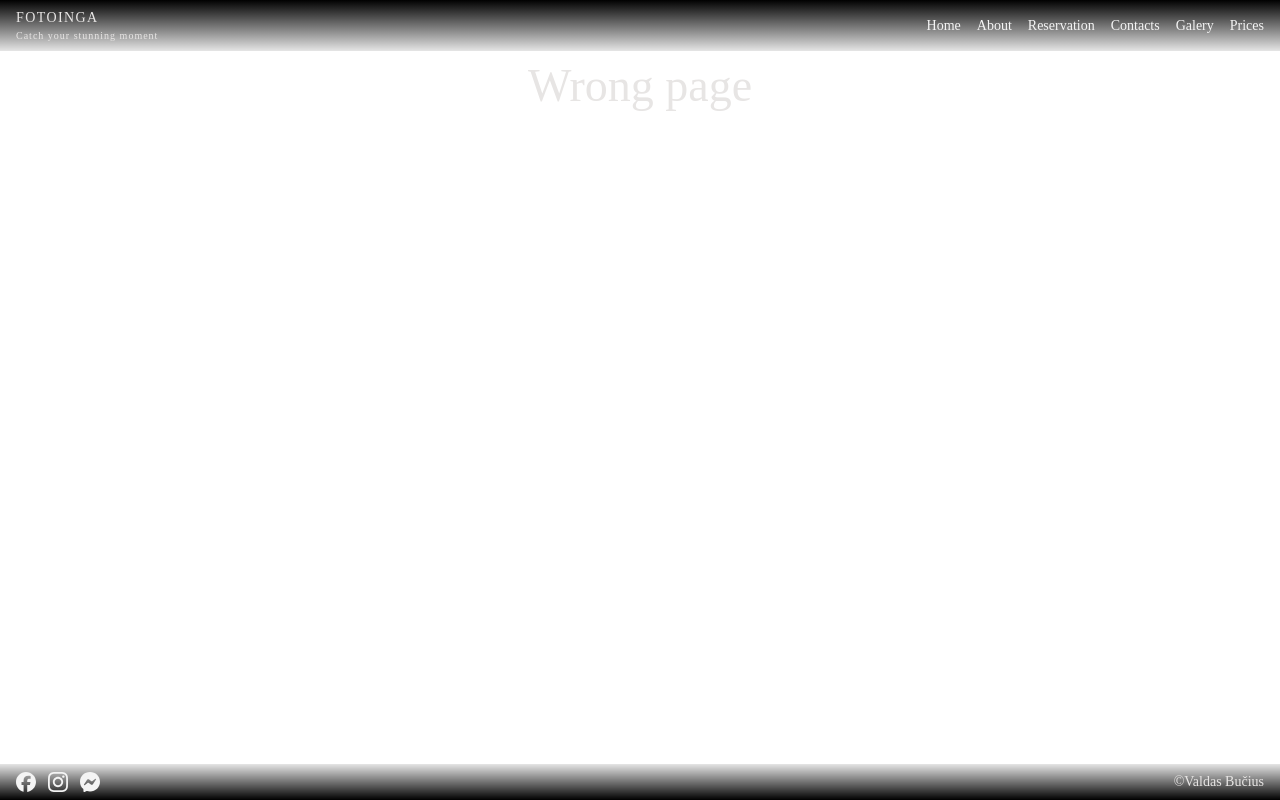
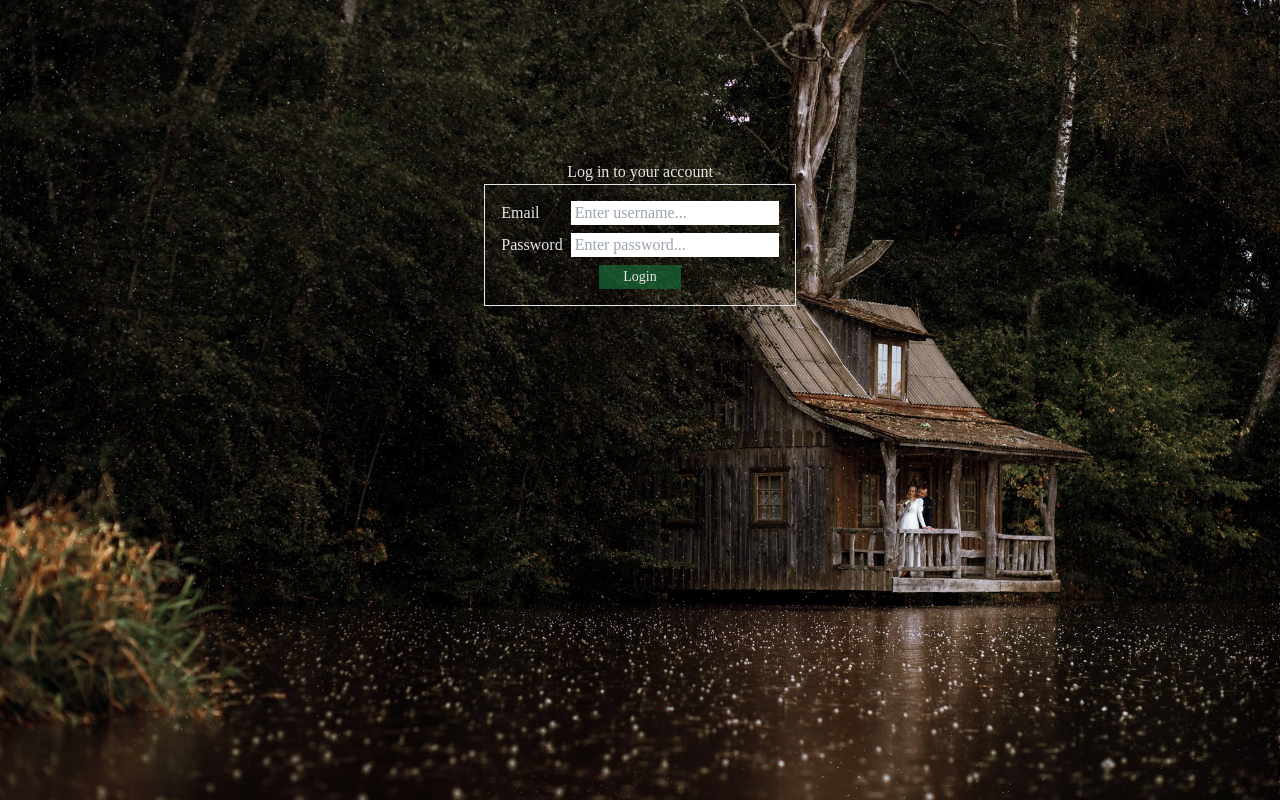
Before and after one commit to ValdasBucius/FotoInga, a React (Vite) app: page /login in a window 1280 px wide. Built offline with nearby package versions, Linux system fonts and the light colour scheme; a web font is replaced by a local one.

Commit message:
Authentification

```diff
--- a/package.json
+++ b/package.json
@@ -23,6 +23,7 @@
     "react-icons": "^5.0.1",
     "react-loader-spinner": "^6.1.6",
     "react-router-dom": "^6.21.3",
+    "react-spinners": "^0.13.8",
     "react-toastify": "^10.0.4"
   },
   "devDependencies": {
--- a/src/App.jsx
+++ b/src/App.jsx
@@ -12,6 +12,7 @@ import { QueryClient, QueryClientProvider } from "@tanstack/react-query";
 import { ReactQueryDevtools } from "@tanstack/react-query-devtools";
 import { createContext, useState } from "react";
 import ScrollToTop from "./features/reservations/ScrollToTop";
+import Login from "./pages/Login";
 
 const queryClient = new QueryClient({
   defaultOptions: {
@@ -22,13 +23,21 @@ const queryClient = new QueryClient({
 });
 
 export const NavigationContext = createContext();
+export const LogedContext = createContext();
 
 function App() {
   const [burgerActive, setBurgerActive] = useState(false); //header, navigation, home
+  const [loged, setLoged] = useState(false);
 
   return (
     <QueryClientProvider client={queryClient}>
       <ReactQueryDevtools initialIsOpen={false} />
+      <LogedContext.Provider
+        value={{
+          loged,
+          setLoged,
+        }}
+      >
         <NavigationContext.Provider
           value={{
             burgerActive,
@@ -40,6 +49,7 @@ function App() {
             <Routes>
               <Route element={<AppLayout />}>
                 <Route index element={<Navigate replace to="home" />} />
+                <Route path="/login" element={<Login />} />
                 <Route path="home" element={<Home />} />
                 <Route path="about" element={<About />} />
                 <Route path="contacts" element={<Contacts />} />
@@ -52,6 +62,7 @@ function App() {
             </Routes>
           </BrowserRouter>
         </NavigationContext.Provider>
+      </LogedContext.Provider>
     </QueryClientProvider>
   );
 }
--- /dev/null
+++ b/src/authentification/useLogin.js
@@ -0,0 +1,26 @@
+import { useMutation } from "@tanstack/react-query";
+import { login as loginApi } from "../services/apiAuth";
+import { useContext } from "react";
+import { LogedContext } from "../App";
+import { toast } from "react-toastify";
+
+export function useLogin() {
+  const { loged, setLoged } = useContext(LogedContext);
+
+  const { mutate: login, isLoading } = useMutation({
+    mutationFn: ({ email, password }) =>
+      loginApi({
+        email,
+        password,
+      }),
+    onSuccess: (user) => {
+      console.log(user);
+      setLoged(true);
+    },
+    onError: (err) => {
+      console.log("Error", err);
+      toast.error(`Provided email or password are incorrect`);
+    },
+  });
+  return { login, isLoading };
+}
--- a/src/pages/About.jsx
+++ b/src/pages/About.jsx
@@ -17,22 +17,36 @@ function About() {
             About me
           </h2>
           <div className="relative mb-2">
-            <img className="max-w-[70%]" src={about1} alt="photograher" />
+            <img
+              className="max-w-[70%] md:max-w-[40%] lg:max-w-[30%]"
+              src={about1}
+              alt="photograher"
+            />
 
-            <p className="absolute left-24 top-8 bg-gradient-to-l from-black/75 to-transparent p-2 text-sm">
+            <p className="md:text-md absolute left-24 top-8 bg-gradient-to-l from-black/75 to-transparent p-2 text-sm sm:left-48 lg:left-[15%]">
               Lorem ipsum, dolor sit amet consectetur adipisicing elit. Quia
               provident fugiat reprehenderit similique veritatis voluptates,
               minima molestiae.
             </p>
+            <p className="absolute left-[16%] top-[80%] hidden bg-gradient-to-r from-black/75 to-transparent p-2 text-sm sm:block sm:text-lg md:left-[5%] md:top-[83%] md:text-lg lg:left-[17%] lg:from-black/50">
+              Lorem ipsum dolor sit amet, consectetur adipisicing elit.
+            </p>
           </div>
 
           <div className="relative flex justify-end text-stone-200">
-            <img className="max-w-[70%]" src={about4} alt="photograher" />
-
-            <p className="absolute bottom-12 left-0 bg-gradient-to-r from-black/75 to-transparent p-2 text-sm">
-              Lorem ipsum, dolor sit amet consectetur adipisicing elit. Quia
-              provident fugiat reprehenderit similique veritatis voluptates,
-              minima molestiae.
+            <img
+              className="max-w-[70%] md:max-w-[50%] lg:max-w-[25%]"
+              src={about4}
+              alt="photograher"
+            />
+            <p className="md:text-md lg-left-[15%] absolute left-[0%] top-[5%] hidden bg-gradient-to-r from-black/75 to-transparent p-2 text-center text-sm sm:block lg:left-[43%] lg:from-black/50">
+              Eveniet, modi vel officiis veniam, et sapiente delectus voluptatem
+              magni facere rerum necessitatibus.
+            </p>
+            <p className="md:text-md absolute bottom-[12%] left-0 bg-gradient-to-r from-black/75 to-transparent p-2 text-sm sm:text-sm md:left-[30%] lg:left-[70%] lg:bg-gradient-to-l ">
+              Lorem ipsum, dolor sit amet consectetur adipisicing elit. Lorem
+              ipsum dolor sit amet consectetur adipisicing elit. Fugiat atque,
+              nam quidem earum dolore totam rem.
             </p>
           </div>
         </div>
--- /dev/null
+++ b/src/pages/Login.jsx
@@ -0,0 +1,18 @@
+import Container from "../ui/Container";
+import LoginForm from "../ui/LoginForm";
+
+function Login() {
+  return (
+    <div className="relative min-h-dvh min-w-full bg-background3 bg-cover bg-center bg-no-repeat">
+      <Container>
+        <div className="flex flex-col items-center py-40">
+          <h2 className="text-stone-200">Log in to your account</h2>
+
+          <LoginForm />
+        </div>
+      </Container>
+    </div>
+  );
+}
+
+export default Login;
--- /dev/null
+++ b/src/services/apiAuth.js
@@ -0,0 +1,13 @@
+import supabase from "./supabase";
+
+export async function login({ email, password }) {
+  const { data, error } = await supabase.auth.signInWithPassword({
+    email,
+    password,
+  });
+  if (error) {
+    throw new Error(error.message);
+  }
+  console.log(data);
+  return data;
+}
--- a/src/ui/AppLayout.jsx
+++ b/src/ui/AppLayout.jsx
@@ -1,9 +1,16 @@
 import { Outlet } from "react-router-dom";
 import Footer from "./Footer";
 import Header from "./Header";
+import { LogedContext } from "../App";
+import { useContext } from "react";
+import Login from "../pages/Login";
 
 function AppLayout() {
+  const { loged, setLoged } = useContext(LogedContext);
+
   return (
+    <>
+      {loged ? (
         <div className="relative">
           <Header />
           <main>
@@ -11,6 +18,10 @@ function AppLayout() {
           </main>
           <Footer />
         </div>
+      ) : (
+        <Login />
+      )}
+    </>
   );
 }
 
--- /dev/null
+++ b/src/ui/LoginForm.jsx
@@ -0,0 +1,67 @@
+import { useState } from "react";
+import { useForm } from "react-hook-form";
+import { login } from "../services/apiAuth";
+import { useLogin } from "../authentification/useLogin";
+import ClipLoader from "react-spinners/ClipLoader";
+import { ClockLoader } from "react-spinners";
+
+function LoginForm() {
+  const [email, setEmail] = useState("fotoinga@example.com");
+  const [password, setPassword] = useState("bandymas");
+
+  const { login, isLoading } = useLogin();
+  const handleEmail = (e) => setEmail(e.target.value);
+  const handlePassword = (e) => setPassword(e.target.value);
+
+  function handleSubmit(e) {
+    e.preventDefault();
+    if (!email || !password) return;
+    login({ email, password });
+  }
+
+  return (
+    <form
+      className="mx-auto flex flex-col justify-center gap-2 border p-4"
+      onSubmit={handleSubmit}
+    >
+      <div className="flex justify-between gap-2 text-stone-200">
+        <label htmlFor="email">Email</label>
+        <input
+          className="px-1 text-black"
+          id="email"
+          onChange={handleEmail}
+          disabled={isLoading}
+          // {...register("email", { required: "This is required" })}
+          type="text"
+          // onChange={handleHoursQuantity}
+          placeholder="Enter username..."
+        />
+        {/* {errors.email?.message && <p>{errors.email?.message}</p>} */}
+      </div>
+      <div className="flex justify-between gap-2 text-stone-200">
+        <label htmlFor="password">Password</label>
+        <input
+          className="px-1 text-black"
+          id="password"
+          disabled={isLoading}
+          onChange={handlePassword}
+          // {...register("password", { required: "This is required" })}
+          type="text"
+          // onChange={handleHoursQuantity}
+          placeholder="Enter password..."
+        />
+        {/* {errors.password?.message && <p>{errors.password?.message}</p>} */}
+      </div>
+
+      <button
+        className=" self-center bg-green-800/75 px-6 py-0.5 text-sm text-stone-200"
+        type="submit"
+        disabled={isLoading}
+      >
+        {isLoading ? <ClockLoader color="#05df31a6" /> : "Login"}
+      </button>
+    </form>
+  );
+}
+
+export default LoginForm;
--- a/src/ui/Meeting.jsx
+++ b/src/ui/Meeting.jsx
@@ -12,7 +12,7 @@ import deleteIcon from "../data/Icons/delete.svg";
 function Meeting({ meeting, onEditAppointment, onSetEdit, onEdit, onCreate }) {
   const { id, name, date, location, start, end, price, fuel, note } = meeting;
 
-  const [showMeeting, setShowMeeting] = useState(false);
+  const [expandMeeting, setExpandMeeting] = useState(false);
   const { deleteReservation, isDeleting } = useDeleteReservation();
 
   function handleEdit(meeting) {
@@ -23,9 +23,13 @@ function Meeting({ meeting, onEditAppointment, onSetEdit, onEdit, onCreate }) {
 
   return (
     <li className="items-between mb-1 flex flex-col rounded-lg border border-black bg-black/50 p-2 capitalize duration-500 hover:bg-black/75">
-      {showMeeting ? (
+      {expandMeeting && (
         <>
-          <button onClick={() => setShowMeeting(false)}>
+          <button
+            onClick={() => {
+              setExpandMeeting(false);
+            }}
+          >
             <div className="flex flex-col">
               <div>
                 <div className="flex flex-col items-center">
@@ -108,10 +112,13 @@ function Meeting({ meeting, onEditAppointment, onSetEdit, onEdit, onCreate }) {
             </div>
           )}
         </>
-      ) : (
+      )}
+
       <button
         className="flex flex-col items-center gap-1"
-          onClick={() => setShowMeeting(true)}
+        onClick={() => {
+          setExpandMeeting(true);
+        }}
       >
         <div>
           <img src={calendarIcon} alt="calendar icon" />
@@ -123,7 +130,6 @@ function Meeting({ meeting, onEditAppointment, onSetEdit, onEdit, onCreate }) {
         </p>
         <p className="text-xl text-green-600">{name}</p>
       </button>
-      )}
     </li>
   );
 }
--- a/src/ui/TestCalendar.jsx
+++ b/src/ui/TestCalendar.jsx
@@ -28,8 +28,8 @@ function TestCalendar() {
   }
 
   return (
-    <div className="flex flex-col gap-2 pb-8">
-      <div className="rounded-xl border border-black bg-black/50 p-4 lg:col-span-2">
+    <div className="flex flex-col gap-2 pb-8 md:relative md:flex-row md:gap-4 md:pb-0">
+      <div className="rounded-xl border border-black bg-black/50 p-4 md:w-[50%]">
         {create || edit ? (
           <AppointmentForm
             onSelectedDay={selectedDay}
@@ -52,7 +52,7 @@ function TestCalendar() {
         )}
       </div>
 
-      <div>
+      <div className="md:md:w-[50%]">
         <ul>
           {selectedDayMeetings.length > 0 ? (
             selectedDayMeetings.map((meeting) => (
```
Also changed, not shown: 1 other file (tests, documents, lock files or other folders). Lines whose indentation alone changed are shown as unchanged.
